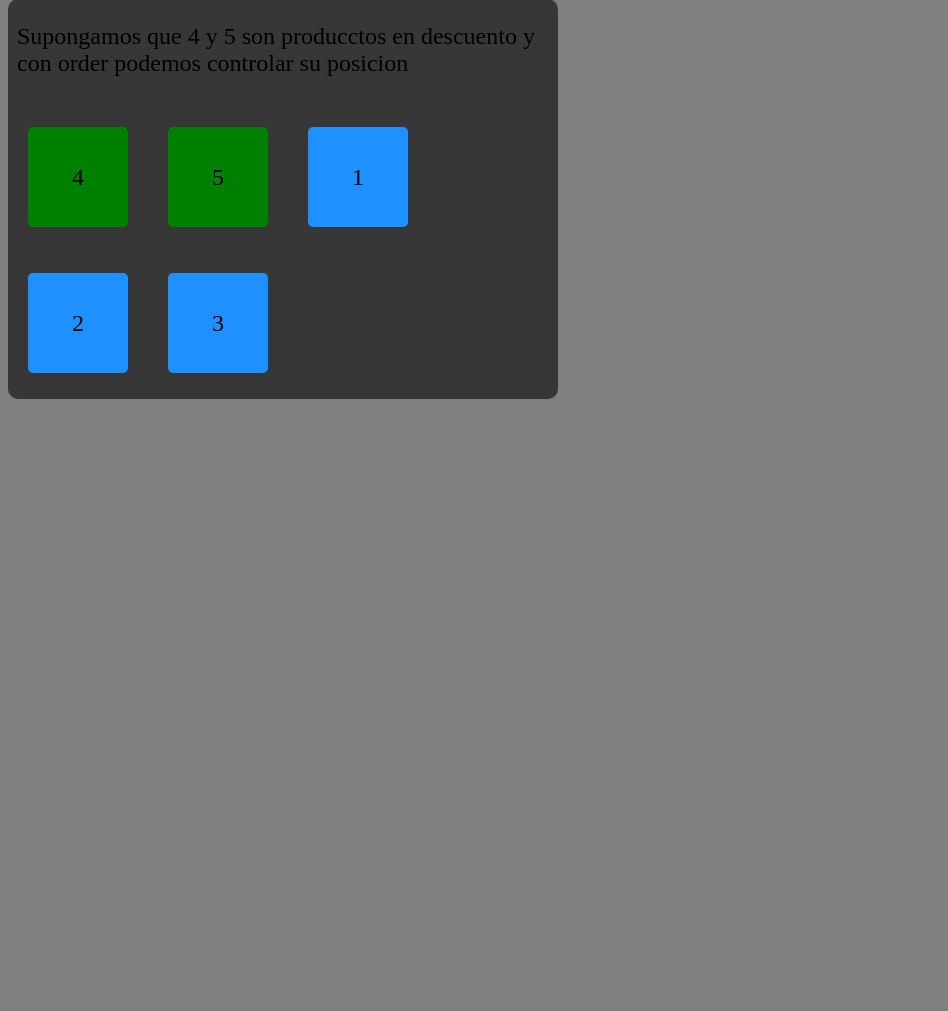
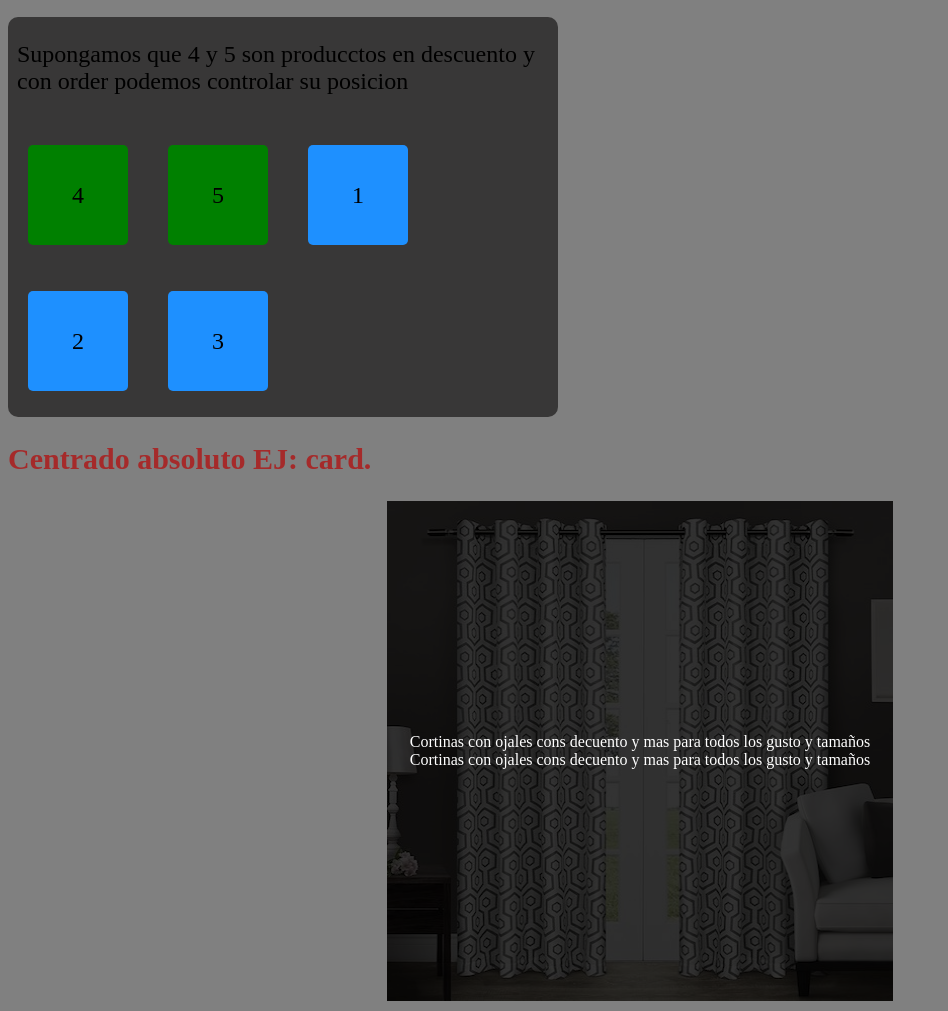
Before and after one commit to paulticona/Progrmando-Random, a PHP site: page /flexbox.html in a window 1280 px wide. Shown: the part 2901-3912 px from the top of the page, without its empty margins (0-948 px from the left). Before the commit the page ends 3300 px from the top, so only its background shows below. Run offline with PHP 8.4, Linux system fonts and the light colour scheme.

Commit message:
praticando flex

```diff
--- a/flexbox.html
+++ b/flexbox.html
@@ -12,6 +12,7 @@
         <li class="list-item"><a href="#concept2">Flujo de flexbox</a></li>
         <li class="list-item"><a href="#concept3">Alineacion</a></li>
         <li class="list-item"><a href="#concept4">Flex Items</a></li>
+        <li class="list-item"><a href="#concept5">Centrado absoluto</a></li>
     </ul>
     <div class="flex-container">
         <div class="box">1</div>
@@ -104,5 +105,13 @@
         <div class="item2 descuento">4</div>
         <div class="item2 descuento">5</div>
     </div>
+    <h2 id="concept5" class="sub-title">Centrado absoluto EJ: card.</h2>
+    <div  class="card">
+        <img class="card-poster" src="/img/ojales.jpg" alt="">
+        <p class="card-title">
+            Cortinas con ojales cons decuento y mas para todos los gusto y tamaños
+            Cortinas con ojales cons decuento y mas para todos los gusto y tamaños
+        </p>
+    </div>
 </body>
 </html>
--- a/stylesFlexbox.css
+++ b/stylesFlexbox.css
@@ -212,3 +212,30 @@ body{
     order: -2;
     margin-left: 9px;
 }
+.card{
+    position: relative;
+    width: 40%;
+    height: 500px;
+    margin: auto;
+    background: yellow;
+    margin-bottom: 10px;
+}
+.card-poster{
+    width: 100%;
+    height: 100%;
+}
+.card-title{
+    position: absolute;
+    top: 0;
+    left: 0;
+    width: 100%;
+    height: 100%;
+    background: rgb(0, 0, 0, .8);
+    margin: 0;
+    color: #fff;
+    /*centrado albsoluto*/
+    display: flex;
+    justify-content: center;
+    align-items: center;
+    text-align: center;
+}
```
